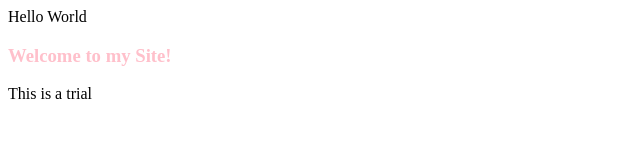
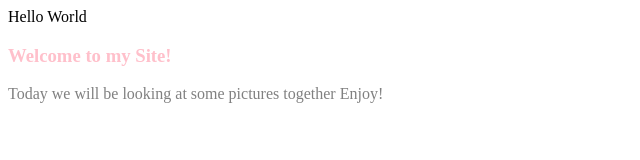
Before and after one commit to lucianamarin/lucianamarin.github.io, a plain HTML site: page index.html in a window 1280 px wide. Shown: the whole page, without its empty margins (0-640 px from the left). Drawn offline with Linux system fonts and the light colour scheme.

Commit message:
Edit main Text

```diff
--- a/index.html
+++ b/index.html
@@ -2,6 +2,7 @@ Hello World
 <h3 style="color: pink;">
 	Welcome to my Site!
 </h3>
-<p>
-	This is a trial
+<p style="color: grey;">
+	Today we will be looking at some pictures together
+	Enjoy!
 </p>
```
